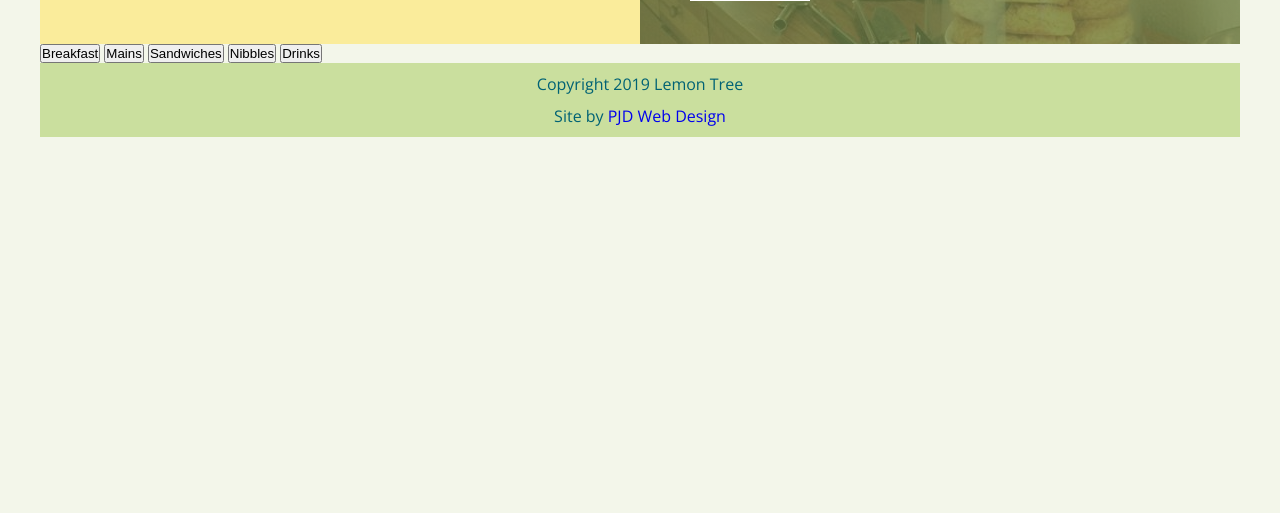
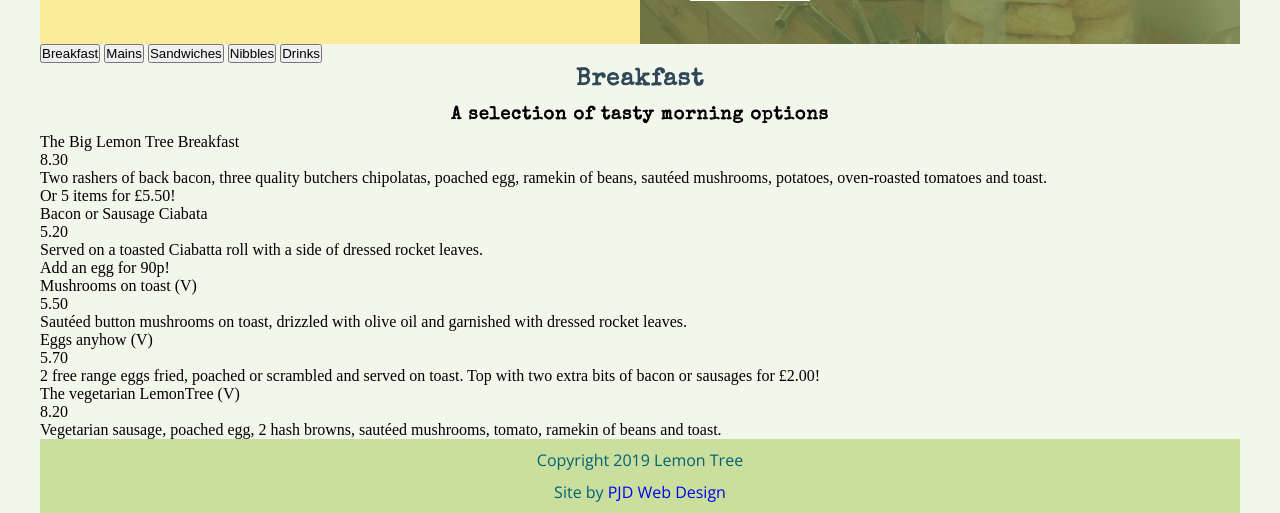
Before and after one commit to paul-duvall/lemon-tree, a website: page menu.html in a window 1280 px wide. Shown: the part 419-932 px from the top of the page. Before the commit the page ends 800 px from the top, so only its background shows below. Drawn offline with nearby package versions, Linux system fonts and the light colour scheme.

Commit message:
Add html for initial menu items

```diff
--- a/menu.html
+++ b/menu.html
@@ -59,7 +59,62 @@
           <button>Drinks</button>
         </section>
 
+        <div class="l-wrapper">
+          <div id="Breakfast">
+            <div class="c-menu__title c-menu__title-breakfast">
+              <h2>Breakfast</h2>
+              <h3>A selection of tasty morning options</h3>
+            </div>
+            <div class="c-menu__menu-section">
+              <div class="c-menu__menu-info">
 
+              </div>
+
+              <div class="c-menu__item">
+                <div class="c-menu__item-name">The Big Lemon Tree Breakfast</div>
+                <div class="c-menu__item-price">8.30</div>
+                <div class="c-menu__item-desc">
+                    Two rashers of back bacon, three quality butchers chipolatas, poached egg, ramekin of beans, sautéed mushrooms, potatoes, oven-roasted tomatoes and toast.
+                </div>
+                <div class="c-menu__item-extra">Or 5 items for £5.50!</div>
+              </div>
+
+              <div class="c-menu__item">
+                <div class="c-menu__item-name">Bacon or Sausage Ciabata</div>
+                <div class="c-menu__item-price">5.20</div>
+                <div class="c-menu__item-desc">
+                  Served on a toasted Ciabatta roll with a side of dressed rocket leaves.
+                </div>
+                <div class="c-menu__item-extra">Add an egg for 90p!</div>
+              </div>
+
+              <div class="c-menu__item">
+                <div class="c-menu__item-name">Mushrooms on toast (V) </div>
+                <div class="c-menu__item-price">5.50</div>
+                <div class="c-menu__item-desc">
+                  Sautéed button mushrooms on toast, drizzled with olive oil and garnished with dressed rocket leaves.
+                </div>
+              </div>
+
+              <div class="c-menu__item">
+                <div class="c-menu__item-name">Eggs anyhow (V)</div>
+                <div class="c-menu__item-price">5.70</div>
+                <div class="c-menu__item-desc">
+                  2 free range eggs fried, poached or scrambled and served on toast.
+                  Top with two extra bits of bacon or sausages for £2.00!
+                </div>
+              </div>
+
+              <div class="c-menu__item">
+                <div class="c-menu__item-name">The vegetarian LemonTree (V)</div>
+                <div class="c-menu__item-price">8.20</div>
+                <div class="c-menu__item-desc">
+                  Vegetarian sausage, poached egg, 2 hash browns, sautéed mushrooms, tomato, ramekin of beans and toast.
+                </div>
+              </div>
+            </div>
+          </div>
+        </div>
       </main>
 
       <footer class="c-footer">
```
